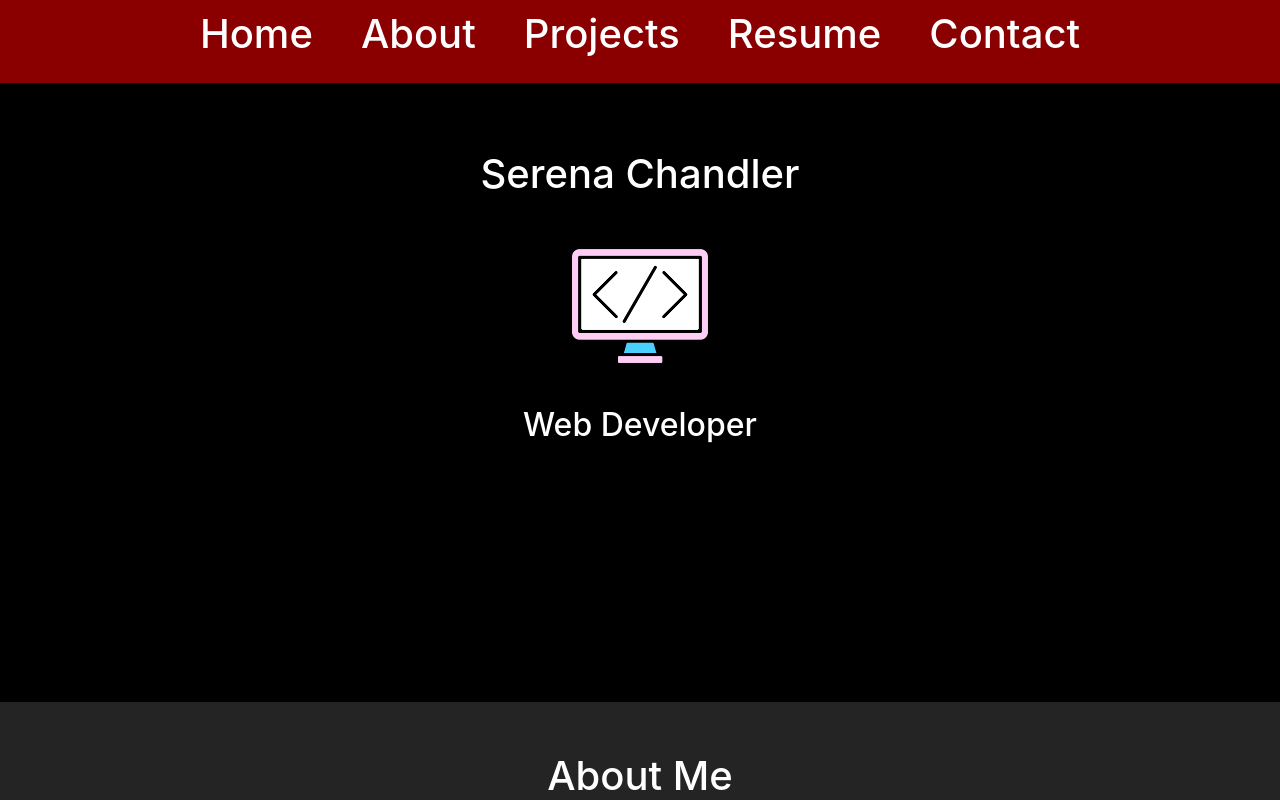
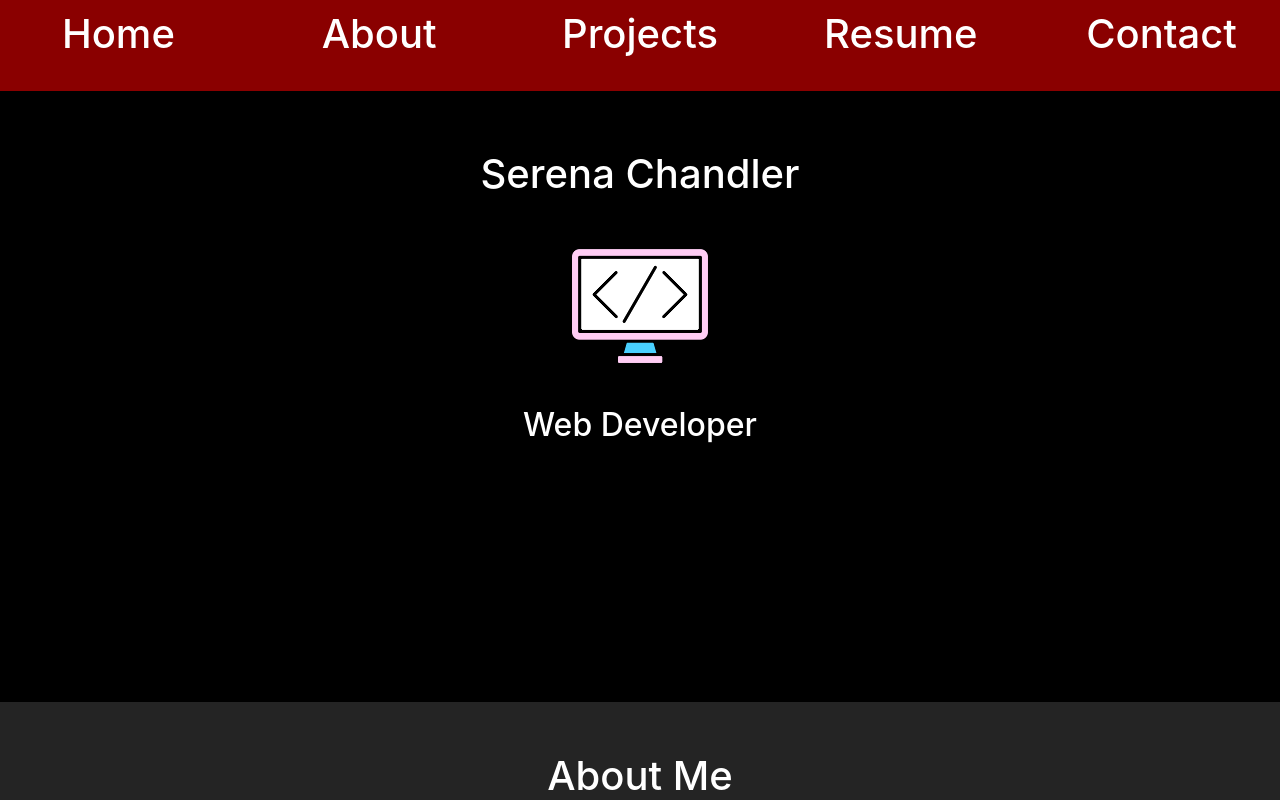
Before and after one commit to SerenaChandler/react-portfolio, a React (Create React App) app: page / in a window 1280 px wide. Shown: the top 800 px of the page. Built offline with nearby package versions, Linux system fonts and the light colour scheme.

Commit message:
adjusted navbar

```diff
--- a/src/components/Nav/index.js
+++ b/src/components/Nav/index.js
@@ -4,28 +4,28 @@ import React from "react";
 function Nav() {
   return (
     <div className="text-center fixed-top" style={{ background: "#8a0000", paddingTop: 10, paddingBottom: 25, }}>
-      <nav className="">
-        <h1 className="d-inline mx-4 nav-item">
+      <nav className="row">
+        <h1 className="col mx-4 nav-item">
           <a style={{ color: "white" }} href="#home" className="text-decoration-none">
             Home
           </a>
         </h1>
-        <h1 className="d-inline mx-4 nav-item">
+        <h1 className="col mx-4 nav-item">
           <a style={{ color: "white" }} href="#about" className="text-decoration-none">
             About
           </a>
         </h1>
-        <h1 className="d-inline mx-4 nav-item">
+        <h1 className="col mx-4 nav-item">
           <a style={{ color: "white" }} href="#projects" className="text-decoration-none">
             Projects
           </a>
         </h1>
-        <h1 className="d-inline mx-4 nav-item">
+        <h1 className="col mx-4 nav-item">
           <a style={{ color: "white" }} href="#resume" className="text-decoration-none">
             Resume
           </a>
         </h1>
-        <h1 className="d-inline mx-4 nav-item">
+        <h1 className="col mx-4 nav-item">
           <a style={{ color: "white" }} href="#contact" className="text-decoration-none">
             Contact
           </a>
```
